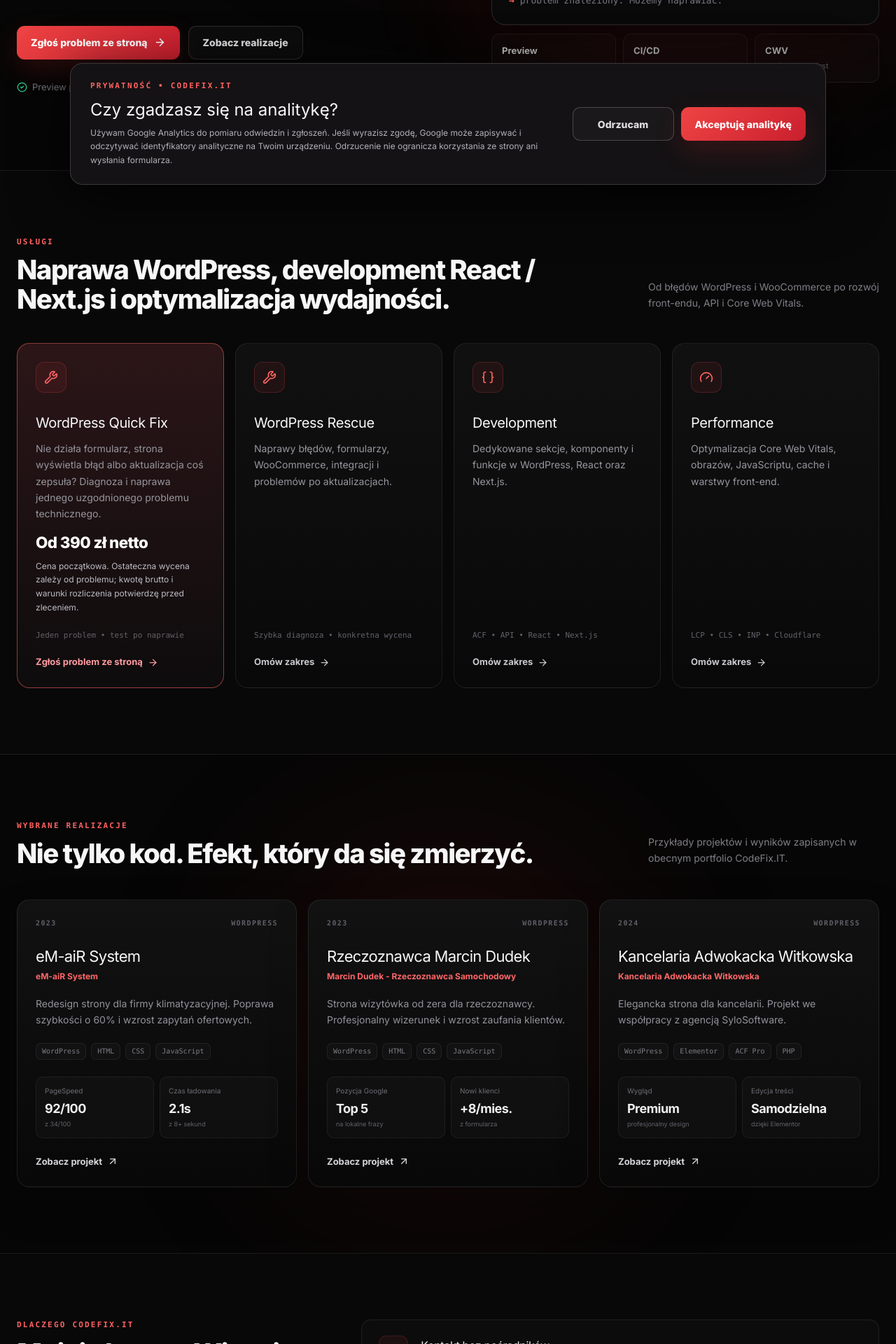
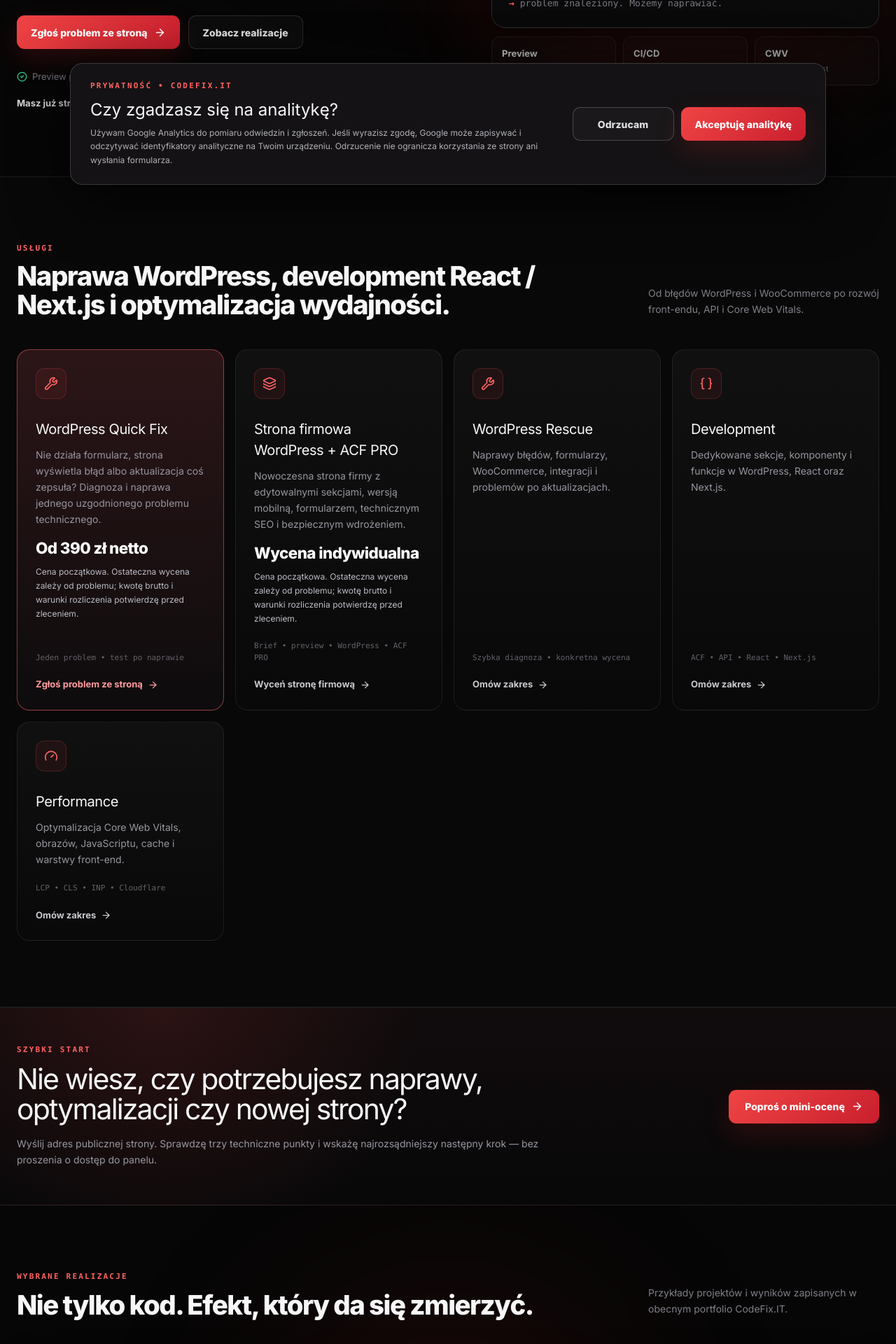
Before and after one commit to wwwCodeFixIT/CodeFix.IT---Portfolio-Short, a React (Vite) app: page / in a window 1280 px wide. Shown: the part 520-2440 px from the top of the page at 70% size. Built offline with nearby package versions, Linux system fonts and the light colour scheme.

Commit message:
feat(sales): CodeFix Business offer and mini-audit funnel
* feat(sales): add CodeFix Business offer and low-friction mini audit funnel

* style(sales): polish business-site and mini-audit conversion entry points

```diff
--- a/src/pages/HomepageV1.tsx
+++ b/src/pages/HomepageV1.tsx
@@ -19,6 +19,8 @@ import './HomepageV1.css';
 import './HomepageV1.v3.css';
 
 const quickFixService = 'WORDPRESS_QUICK_FIX';
+const businessSiteService = 'CODEFIX_BUSINESS_SITE';
+const miniAuditService = 'FREE_MINI_AUDIT';
 
 const services = [
   {
@@ -30,6 +32,16 @@ const services = [
     price: 'Od 390 zł netto',
     service: quickFixService,
     cta: 'Zgłoś problem ze stroną',
+  },
+  {
+    icon: Layers3,
+    title: 'Strona firmowa WordPress + ACF PRO',
+    description:
+      'Nowoczesna strona firmy z edytowalnymi sekcjami, wersją mobilną, formularzem, technicznym SEO i bezpiecznym wdrożeniem.',
+    meta: 'Brief • preview • WordPress • ACF PRO',
+    price: 'Wycena indywidualna',
+    service: businessSiteService,
+    cta: 'Wyceń stronę firmową',
   },
   {
     icon: Wrench,
@@ -90,6 +102,11 @@ const faqItems = [
     question: 'Czy naprawiasz istniejące strony WordPress?',
     answer:
       'Tak. Diagnozuję i naprawiam błędy WordPress, problemy po aktualizacjach, formularze, WooCommerce, integracje, motywy i niestandardowe funkcje.',
+  },
+  {
+    question: 'Czy wykonujesz kompletne strony firmowe od zera?',
+    answer:
+      'Tak. Przygotowuję strony firmowe na WordPressie z ACF PRO, responsywnym front-endem, formularzem kontaktowym, technicznym SEO i edycją treści z panelu. Zakres i cena wynikają z krótkiego briefu.',
   },
   {
     question: 'Czy zajmujesz się optymalizacją szybkości i Core Web Vitals?',
@@ -265,6 +282,11 @@ export function HomepageV1() {
                 Mobile-first
               </span>
             </div>
+            <a href="#contact" className="cf-mini-audit-link"
+              onClick={() => chooseService(miniAuditService)}>
+              Masz już stronę? Wyślij URL — zrobię krótką mini-ocenę techniczną
+              <ArrowRight size={15} aria-hidden="true" />
+            </a>
           </div>
 
           <div className="cf-terminal-wrap">
@@ -355,6 +377,21 @@ export function HomepageV1() {
                 </article>
               ))}
             </div>
+          </div>
+        </section>
+
+        <section className="cf-revenue-strip" aria-labelledby="cf-revenue-strip-title">
+          <div className="cf-container cf-revenue-strip-inner">
+            <div>
+              <p className="cf-section-kicker">Szybki start</p>
+              <h2 id="cf-revenue-strip-title">Nie wiesz, czy potrzebujesz naprawy, optymalizacji czy nowej strony?</h2>
+              <p>Wyślij adres publicznej strony. Sprawdzę trzy techniczne punkty i wskażę najrozsądniejszy następny krok — bez proszenia o dostęp do panelu.</p>
+            </div>
+            <a href="#contact" className="cf-button cf-button-primary"
+              onClick={() => chooseService(miniAuditService)}>
+              Poproś o mini-ocenę
+              <ArrowRight size={17} aria-hidden="true" />
+            </a>
           </div>
         </section>
 
@@ -500,6 +537,7 @@ export function HomepageV1() {
 
                 <div className="cf-contact-tags" aria-label="Przykładowe tematy">
                   <span><Wrench size={14} /> Awaria / bug</span>
+                  <span><Layers3 size={14} /> Nowa strona firmowa</span>
                   <span><Code2 size={14} /> Nowa funkcja</span>
                   <span><Rocket size={14} /> Performance</span>
                 </div>
@@ -529,6 +567,8 @@ export function HomepageV1() {
                       onChange={(event) => chooseService(event.target.value)}>
                       <option value="">Wybierz opcjonalnie</option>
                       <option value={quickFixService}>WordPress Quick Fix — naprawa jednego problemu</option>
+                      <option value={businessSiteService}>Nowa strona firmowa WordPress + ACF PRO</option>
+                      <option value={miniAuditService}>Mini-ocena techniczna publicznej strony</option>
                       <option value="wordpress">WordPress / WooCommerce</option>
                       <option value="development">React / Next.js / API</option>
                       <option value="performance">Performance / Core Web Vitals</option>
@@ -540,6 +580,18 @@ export function HomepageV1() {
                     <p className="cf-quickfix-selection" role="status">
                       Wybrano WordPress Quick Fix. Opisz jeden problem — przed rozpoczęciem
                       prac otrzymasz indywidualną wycenę i kwotę brutto.
+                    </p>
+                  )}
+                  {selectedService === businessSiteService && (
+                    <p className="cf-quickfix-selection" role="status">
+                      Wybrano stronę firmową WordPress + ACF PRO. Napisz, czym zajmuje się firma,
+                      ile podstron orientacyjnie potrzebujesz i czy masz już domenę, hosting, teksty oraz logo.
+                    </p>
+                  )}
+                  {selectedService === miniAuditService && (
+                    <p className="cf-quickfix-selection" role="status">
+                      Mini-ocena dotyczy publicznie dostępnej strony i nie wymaga loginu. Wklej URL
+                      poniżej i opisz, co najbardziej Cię niepokoi.
                     </p>
                   )}
 
--- a/src/pages/HomepageV1.v3.css
+++ b/src/pages/HomepageV1.v3.css
@@ -890,3 +890,80 @@
     min-height: 0;
   }
 }
+
+
+/* Revenue funnel: CodeFix Business + public mini-audit entry point */
+.cf-mini-audit-link {
+  display: inline-flex;
+  align-items: center;
+  gap: 8px;
+  width: fit-content;
+  margin-top: 18px;
+  color: #d9d9dd;
+  font-size: 13px;
+  font-weight: 700;
+  text-decoration: none;
+  text-underline-offset: 4px;
+}
+.cf-mini-audit-link:hover {
+  color: #ff8b8f;
+}
+.cf-mini-audit-link:focus-visible,
+.cf-revenue-strip a:focus-visible {
+  outline: 3px solid #ff9a9e;
+  outline-offset: 4px;
+  border-radius: 8px;
+}
+.cf-revenue-strip {
+  border-block: 1px solid rgba(255, 255, 255, 0.08);
+  background:
+    radial-gradient(circle at 18% 0%, rgba(239, 68, 68, 0.12), transparent 34%),
+    linear-gradient(180deg, rgba(18, 12, 13, 0.94), rgba(8, 8, 9, 0.98));
+}
+.cf-revenue-strip-inner {
+  min-height: 250px;
+  display: grid;
+  grid-template-columns: minmax(0, 1.5fr) auto;
+  align-items: center;
+  gap: 48px;
+  padding-block: 52px;
+}
+.cf-revenue-strip-inner h2 {
+  max-width: 820px;
+  margin: 0;
+  color: #f7f7f8;
+  font-size: clamp(28px, 3.2vw, 46px);
+  line-height: 1.05;
+  letter-spacing: -0.045em;
+}
+.cf-revenue-strip-inner p:not(.cf-section-kicker) {
+  max-width: 760px;
+  margin: 16px 0 0;
+  color: #97979f;
+  font-size: 14px;
+  line-height: 1.7;
+}
+.cf-revenue-strip .cf-button {
+  min-width: 215px;
+  justify-content: center;
+}
+@media (max-width: 860px) {
+  .cf-revenue-strip-inner {
+    grid-template-columns: 1fr;
+    gap: 24px;
+  }
+  .cf-revenue-strip .cf-button {
+    width: 100%;
+    max-width: 360px;
+  }
+}
+@media (max-width: 640px) {
+  .cf-mini-audit-link {
+    width: 100%;
+    align-items: flex-start;
+  }
+  .cf-revenue-strip-inner {
+    min-height: 0;
+    padding-block: 40px;
+  }
+}
```
